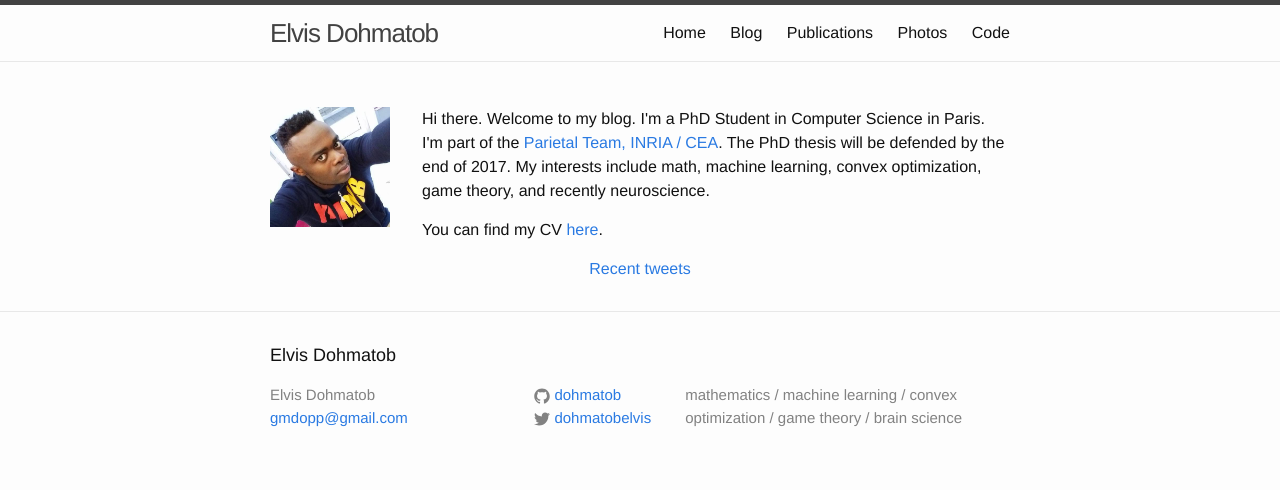
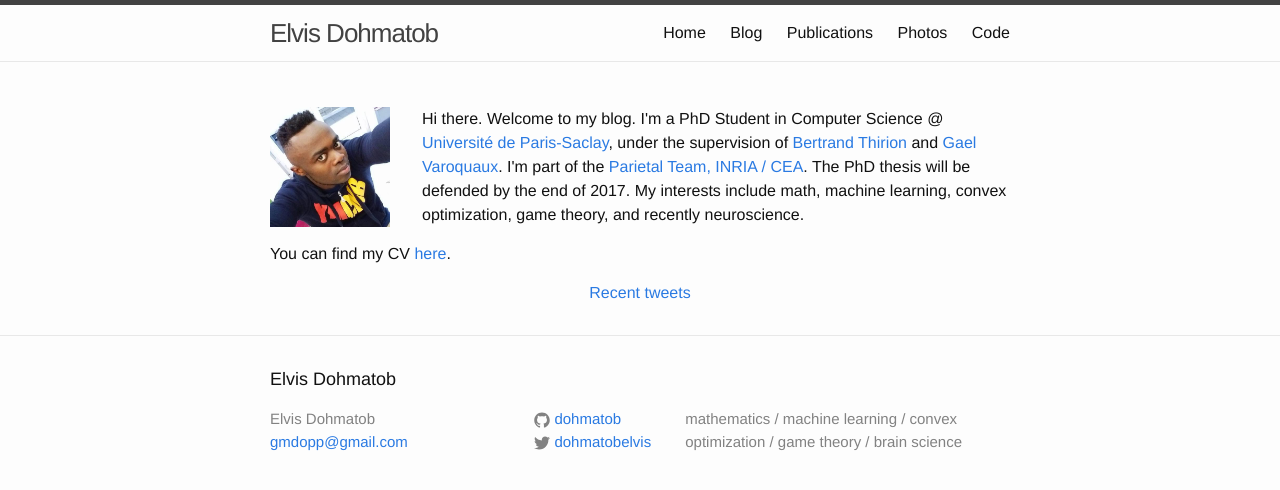
Before and after one commit to dohmatob/dohmatob.github.io, a Jekyll site: the page built from index.md, in a window 1280 px wide. Shown: the top 490 px of the page. Built offline with Jekyll 4.4.1, drawn with Linux system fonts in a browser that asks for light colours; comment, search, counter and statistics services are not loaded.

Commit message:
added supervisors

```diff
--- a/index.md
+++ b/index.md
@@ -8,11 +8,11 @@ order: 1
 
 <p>
 Hi there. Welcome to my blog. I'm a PhD Student in Computer
-Science in Paris.  I'm part
-of the <a href="https://team.inria.fr/parietal/">
-Parietal Team, INRIA / CEA</a>.  The PhD thesis will be defended by the end
-of 2017. My interests include
-math, machine learning, convex optimization, game theory,
+Science @ <a href="https://www.universite-paris-saclay.fr/fr">Université de Paris-Saclay</a>,
+under the supervision of <a href="https://team.inria.fr/parietal/bertrand-thirions-page/">Bertrand Thirion</a>
+and <a href="http://gael-varoquaux.info/">Gael Varoquaux</a>.  I'm part of the
+<a href="https://team.inria.fr/parietal/"> Parietal Team, INRIA / CEA</a>.  The PhD thesis will be defended
+by the end of 2017. My interests include math, machine learning, convex optimization, game theory,
 and recently neuroscience.
 </p>
 <p>
```
Also changed, not shown: 2 other files.
